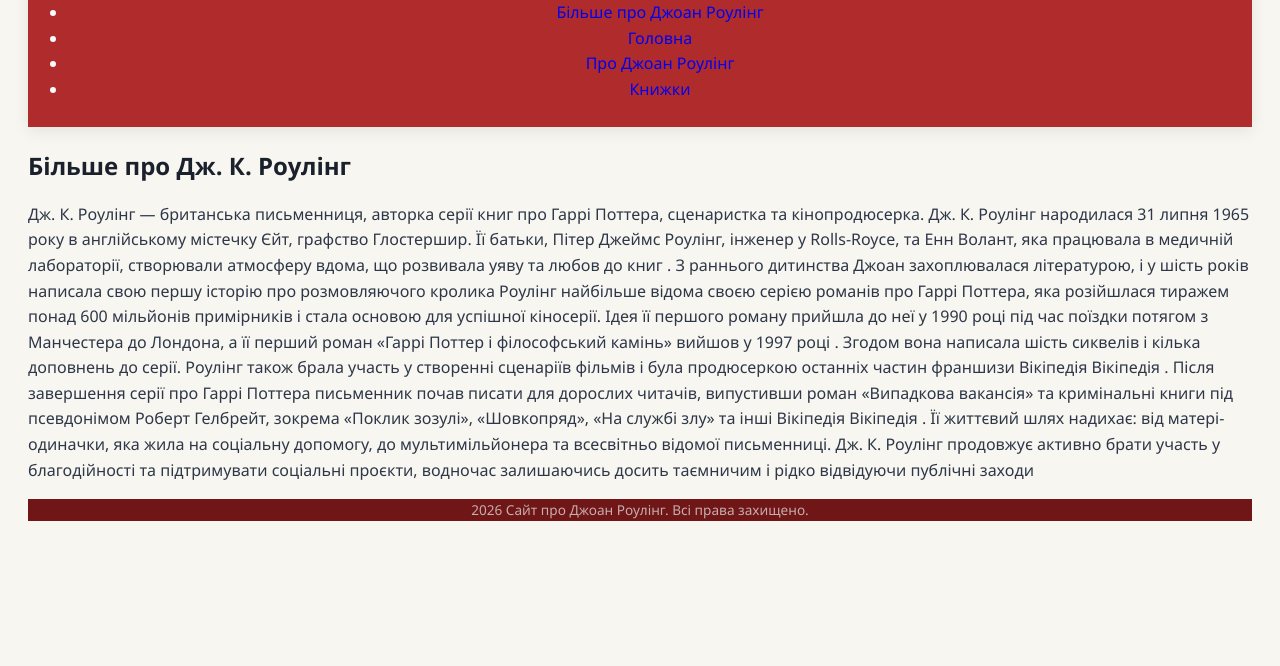
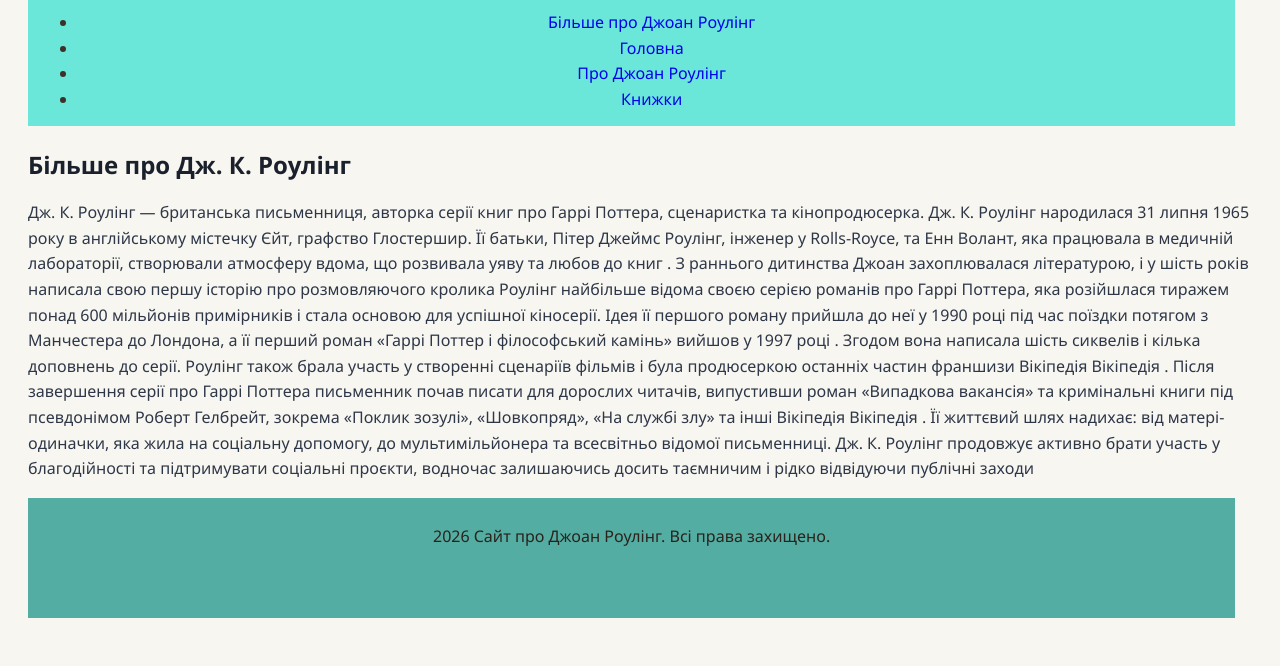
Before and after one commit to veronikabajtalenko-arc/Joan-R, a plain HTML site: page about.html in a window 1280 px wide. Shown: the part 142-808 px from the top of the page. Drawn offline with Linux system fonts and the light colour scheme.

Commit message:
Update style.css

```diff
--- a/style.css
+++ b/style.css
@@ -1,13 +1,10 @@
 header
-{
-    background-color: rgb(176, 43, 43);
-    color: #f8fafc;
+{ width: 97%;
+    height: 200px;
+    color: #3f3127;
+    background-color: #6ae7d8;
     text-align: center;
-    box-shadow: 0 4px 15px rgba(0, 0, 0, 0.08);
-    height: 200px;
-    padding: 0%;
-
-
+    padding: 10px;
 }
 html {
     scroll-behavior: smooth;
@@ -155,11 +152,12 @@
 
 /* --- 7. Підвал --- */
 footer {
+    width: 97%;
+    height: 100px;
+    color: #2b221b;
+    background-color: #53ada2;
     text-align: center;
-    padding: 0;
-    color: #c4aeae;
-    font-size: 0.85rem;
-    background-color:  rgb(112, 22, 22);
+    padding: 10px;
 }
 
 /* --- 8. Адаптивність --- */
```
